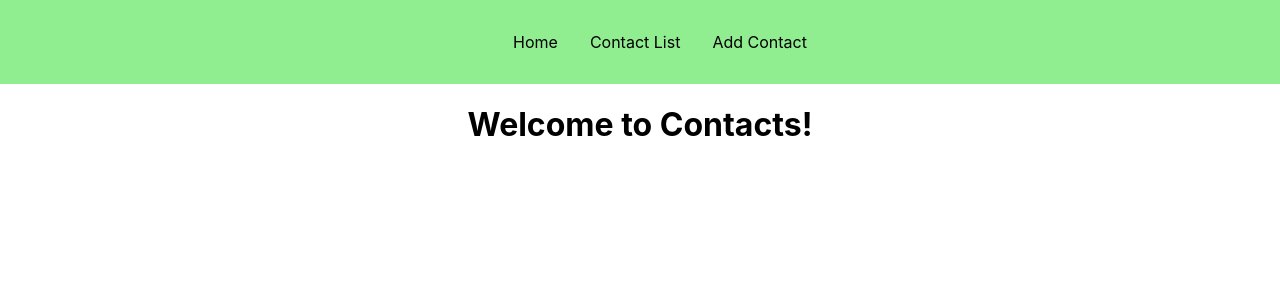
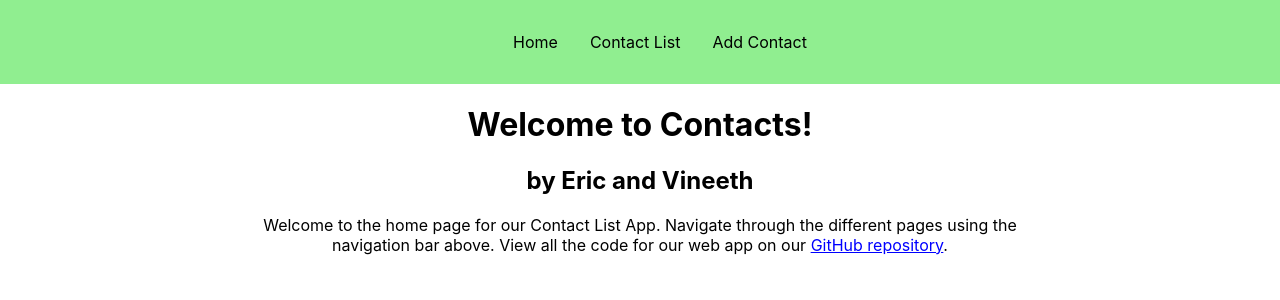
Before and after one commit to vineeth2/contact-list-app, a Next.js app: page / in a window 1280 px wide. Shown: the top 300 px of the page. Built offline with nearby package versions, Linux system fonts and the light colour scheme.

Commit message:
Removed comments and added info to home page

```diff
--- a/components/Contact.js
+++ b/components/Contact.js
@@ -1,8 +1,6 @@
 import { useRouter } from 'next/router'
 import classes from './Contact.module.css';
 import Card from './card/Card';
-
-//Add image functionality
 
 function Contact(props) {
     const router = useRouter();
--- a/components/ContactList.js
+++ b/components/ContactList.js
@@ -12,6 +12,7 @@ function ContactList(props) {
             phone={contact.phone}
             address={contact.address}
             id={contact.id}
+            key={contact.id}
             />
         ))}
         </ul>
--- a/components/EditContactForm.js
+++ b/components/EditContactForm.js
@@ -1,9 +1,7 @@
 import { useRef } from 'react';
 import Card from './card/Card';
 import classes from './NewContactForm.module.css';
-//import { numericInput, enforceFormat, validatePhone } from './FormValidation';
 import React, { useState, useEffect } from 'react';
-//import React from 'react';
 import { Alert } from 'reactstrap';
 
 function EditContactForm(props) {
@@ -99,7 +97,7 @@ function EditContactForm(props) {
 
               { emailValid ? null
                            : (<Alert color="warning">
-                                <span className="alert-icon"><i class="ni ni-like-2"></i></span>
+                                <span className="alert-icon"><i className="ni ni-like-2"></i></span>
                                 <span className="alert-text"><strong>Please Enter a Valid Email.</strong></span>
                               </Alert>) }
             </div>
@@ -113,7 +111,7 @@ function EditContactForm(props) {
                 onChange={checkPhone} />
               { phoneValid ? null
                            : (<Alert color="warning">
-                                <span className="alert-icon"><i class="ni ni-like-2"></i></span>
+                                <span className="alert-icon"><i className="ni ni-like-2"></i></span>
                                 <span className="alert-text"><strong>Please Enter a Valid Number.</strong></span>
                               </Alert>)}
             </div>
--- a/components/NewContactForm.js
+++ b/components/NewContactForm.js
@@ -1,9 +1,7 @@
 import { useRef } from 'react';
 import Card from './card/Card';
 import classes from './NewContactForm.module.css';
-//import { numericInput, enforceFormat, validatePhone } from './FormValidation';
 import React, { useState, useEffect } from 'react';
-//import React from 'react';
 import { Alert } from 'reactstrap';
 
 function NewContactForm(props) {
@@ -103,7 +101,7 @@ function NewContactForm(props) {
 
               { emailValid ? null
                            : (<Alert color="warning">
-                                <span className="alert-icon"><i class="ni ni-like-2"></i></span>
+                                <span className="alert-icon"><i className="ni ni-like-2"></i></span>
                                 <span className="alert-text"><strong>Please Enter a Valid Email.</strong></span>
                               </Alert>) }
             </div>
@@ -117,7 +115,7 @@ function NewContactForm(props) {
                 onChange={checkPhone} />
               { phoneValid ? null
                            : (<Alert color="warning">
-                                <span className="alert-icon"><i class="ni ni-like-2"></i></span>
+                                <span className="alert-icon"><i className="ni ni-like-2"></i></span>
                                 <span className="alert-text"><strong>Please Enter a Valid Number.</strong></span>
                               </Alert>)}
             </div>
--- a/components/layout/Layout.module.css
+++ b/components/layout/Layout.module.css
@@ -3,3 +3,8 @@
     max-width: 50rem;
     text-align: center;
 }
+
+.a {
+    color: blue;
+    text-decoration: underline;
+}
--- a/pages/add-contact.js
+++ b/pages/add-contact.js
@@ -1,5 +1,3 @@
-//Add contact page code
-
 import { Fragment } from "react";
 import Head from 'next/head';
 import Link from 'next/link';
--- a/pages/contacts.js
+++ b/pages/contacts.js
@@ -1,4 +1,3 @@
-//Contacts page code
 import ContactList from '../components/ContactList';
 import Head from 'next/head';
 import { Fragment } from 'react';
@@ -9,6 +8,7 @@ function ContactsPage({ contacts }) {
             <Head>
                 <title>View Contact List</title>
             </Head>
+            <h1>Your Contact List</h1>
             <ContactList contacts={contacts} />
         </Fragment>
     );
@@ -35,6 +35,7 @@ export async function getStaticProps() {
                 address: contact.address,
             }))
         },
+        revalidate: 10
     }
 }
 
--- a/pages/index.js
+++ b/pages/index.js
@@ -1,16 +1,23 @@
-//Home page Code
 import Link from 'next/link';
 import { Fragment } from 'react';
 import Head from 'next/head';
+import classes from '../components/layout/Layout.module.css'
 
 function HomePage() {
     return (
-        //takes you to contacts page
         <Fragment>
             <Head>
                 <title>Welcome to Contacts</title>
             </Head>
             <h1>Welcome to Contacts!</h1>
+            <h2>by Eric and Vineeth</h2>
+            <div>
+                <p>Welcome to the home page for our Contact List App. Navigate through
+                    the different pages using the navigation bar above. View all the code
+                    for our web app on our <a className={classes.a}
+                    href="https://github.com/vineeth2/contact-list-app">GitHub repository</a>.
+                </p>
+            </div>
         </Fragment>
     );
 }
```
Also changed, not shown: pages/[contactId].js (+1 -28 lines).
